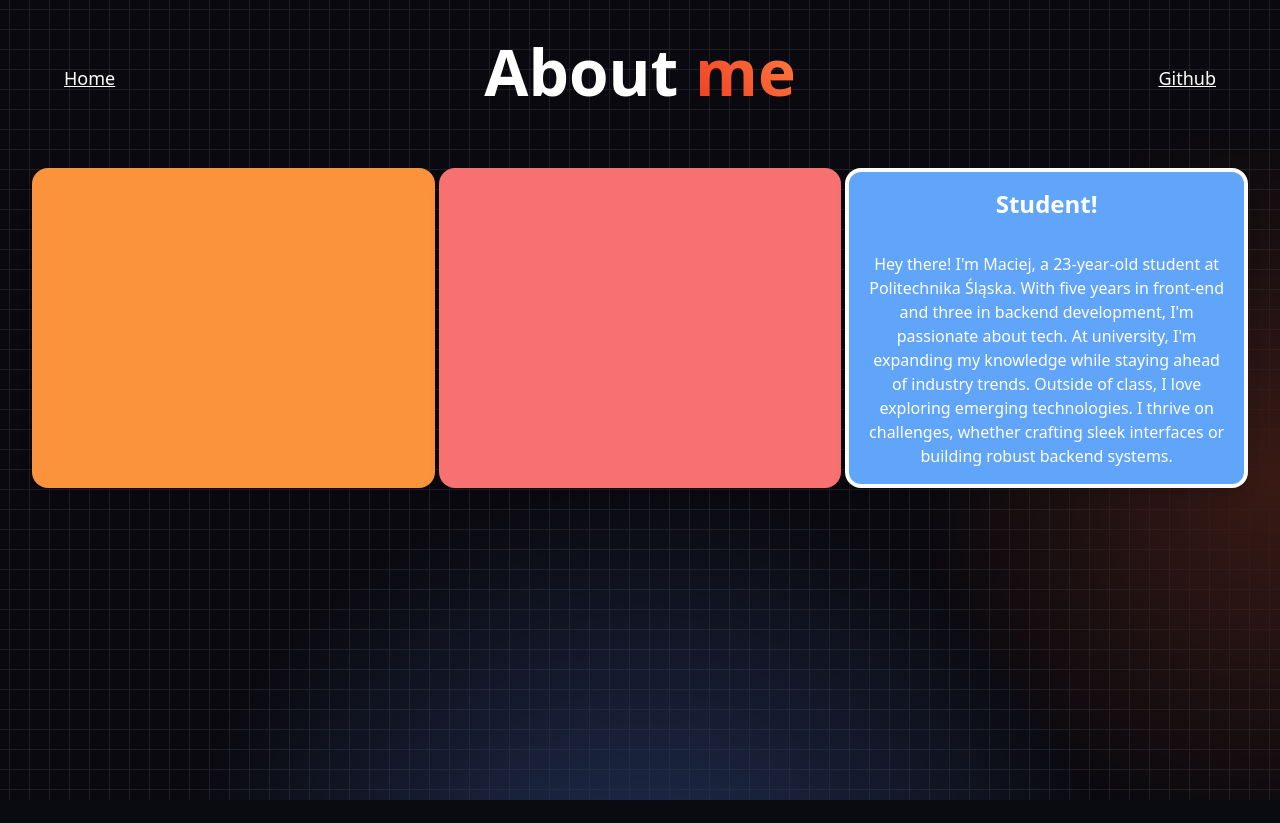
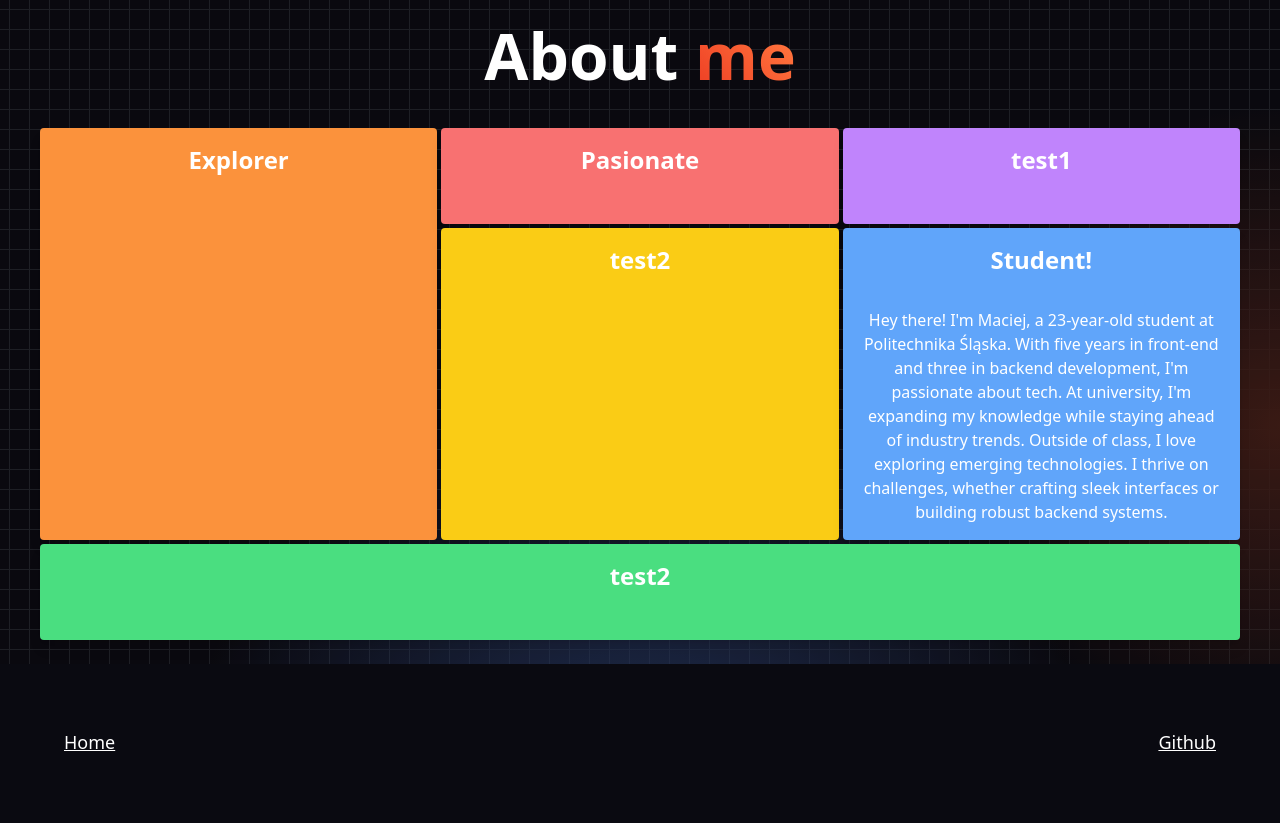
Before and after one commit to plonkamaciej/Astro, an Astro site: page /about in a window 1280 px wide. Shown: the top 823 px of the page. Built offline with nearby package versions, Linux system fonts and the light colour scheme; Astro itself is replaced by a stand-in of ours.

Commit message:
add grid-col-fluid to tailwind config change layout of about me set grid prepare for adding content

```diff
--- a/src/components/Section.astro
+++ b/src/components/Section.astro
@@ -10,7 +10,7 @@ const { title, bg, body } = Astro.props;
 
 ---
 
-<div class={`shadow-lg ${bg} rounded-2xl w-full h-auto text-white text-center`}>
+<div class={`shadow-lg ${bg} rounded w-auto h-auto text-white text-center`}>
 <h1 class=" p-4 font-extrabold text-2xl">{title}</h1>
 <p class=" p-4 font-medium text-base text-pretty">{body}</p>
 </div>
--- a/src/layouts/Layout2.astro
+++ b/src/layouts/Layout2.astro
@@ -25,15 +25,14 @@ const { title, next, placeholder } = Astro.props;
 </head>
 
 <body>
-    <div class="mobile-off w-full flex justify-between absolute p-4 text-white">
-        <a class='p-12 text-lg underline' href="/">Home</a>
-        <a class='p-12 text-lg underline' href={next}>{placeholder? placeholder : next}</a>
-    </div>
     <slot/>
 </body>
 
     <footer class="bg-[#0a0a11] w-full text-white flex flex-col justify-center">
-
+		<div class="w-full flex justify-between p-4">
+			<a class='p-12 text-lg underline' href="/">Home</a>
+			<a class='p-12 text-lg underline' href={next}>{placeholder? placeholder : next}</a>
+		</div>
         <h1 class="text-3xl font-extrabold m-auto">Maciej Płonka</h1>
         <p class="text-xl font-extrabold m-auto">This website was built using Astro</p>
     </footer>
@@ -110,7 +109,6 @@ const { title, next, placeholder } = Astro.props;
 @media only screen and (max-width: 600px) { /* Example breakpoint for smartphones */
         html {
             height: auto; /* Remove fixed height */
-			width: 100%;
 			overflow-x: hidden;
         }
 		body {
@@ -120,10 +118,6 @@ const { title, next, placeholder } = Astro.props;
 			position: relative;
 			height: 50vh;
 		}
-
-		.mobile-off {
-			display: none;
-		}
     }
 
 </style>
--- a/src/pages/about.astro
+++ b/src/pages/about.astro
@@ -8,14 +8,17 @@ import Card from '../components/Section.astro';
         <h1>
             About <span class="text-gradient">me</span>
         </h1>
-        <div class="grid grid-cols-fluid gap-1">
-          <Card bg={"bg-orange-400"} />
-          <Card bg={"bg-red-400"} />
+        <div class="grid grid-cols-fluid gap-1 justify-center mb-6">
+          <Card title={"Explorer"} bg={"bg-orange-400 row-span-2"} />
+          <Card title={"Pasionate"} bg={"bg-red-400"} />
+          <Card title={"test1"} bg={"bg-purple-400"} />
+          <Card title={"test2"} bg={"bg-yellow-400"} />
           <Card title={"Student!"}
           body={
           "Hey there! I'm Maciej, a 23-year-old student at Politechnika Śląska. With five years in front-end and three in backend development, I'm passionate about tech. At university, I'm expanding my knowledge while staying ahead of industry trends. Outside of class, I love exploring emerging technologies. I thrive on challenges, whether crafting sleek interfaces or building robust backend systems."
           }
-          bg={"bg-blue-400 border-4 border-white"} />
+          bg={"bg-blue-400"} />
+          <Card title={"test2"} bg={"bg-green-400 sm:col-span-2 md:col-span-3"} />
 
         </div>
     </main>
@@ -25,15 +28,13 @@ import Card from '../components/Section.astro';
 <style>
 
 main {
-		margin: auto;
-		padding: 1rem;
-		width: 100%;
-        height: 100vh;
+    margin: auto;
+		width: 1200px;
 		max-width: calc(100% - 2rem);
-		color: white;
 		font-size: 20px;
 		line-height: 1.6;
-	}
+        color: white;
+    }
 
     .text-gradient {
 		background-image: var(--accent-gradient);
@@ -44,38 +45,12 @@ main {
 	}
 
     h1 {
+        color: white;
 		margin-top: 3vh;
 		font-size: 4rem;
 		font-weight: 700;
 		line-height: 1;
 		text-align: center;
-		margin-bottom: 1em;
-	}
-main {
-		margin: auto;
-		padding: 1rem;
-		width: 100%;
-        height: 100vh;
-		max-width: calc(100% - 2rem);
-		color: white;
-		font-size: 20px;
-		line-height: 1.6;
-	}
-
-    .text-gradient {
-		background-image: var(--accent-gradient);
-		-webkit-background-clip: text;
-		-webkit-text-fill-color: transparent;
-		background-size: 400%;
-		background-position: 0%;
-	}
-
-    h1 {
-		margin-top: 3vh;
-		font-size: 4rem;
-		font-weight: 700;
-		line-height: 1;
-		text-align: center;
-		margin-bottom: 1em;
+		margin-bottom: 5vh;
 	}
 </style>
--- a/tailwind.config.mjs
+++ b/tailwind.config.mjs
@@ -4,7 +4,7 @@ export default {
 	theme: {
 		extend: {
 			gridTemplateColumns: {
-				'fluid': 'repeat(auto-fit, minmax(25rem, 1fr))',
+				'fluid': 'repeat(auto-fit, minmax(20rem, 1fr))',
 			  }
 		},
 	},
```
